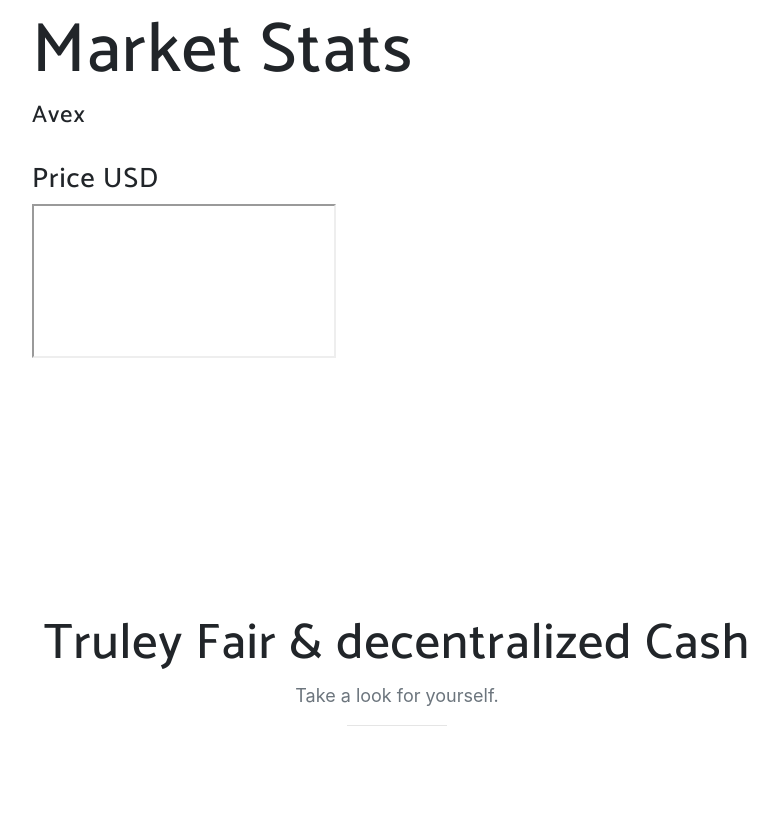
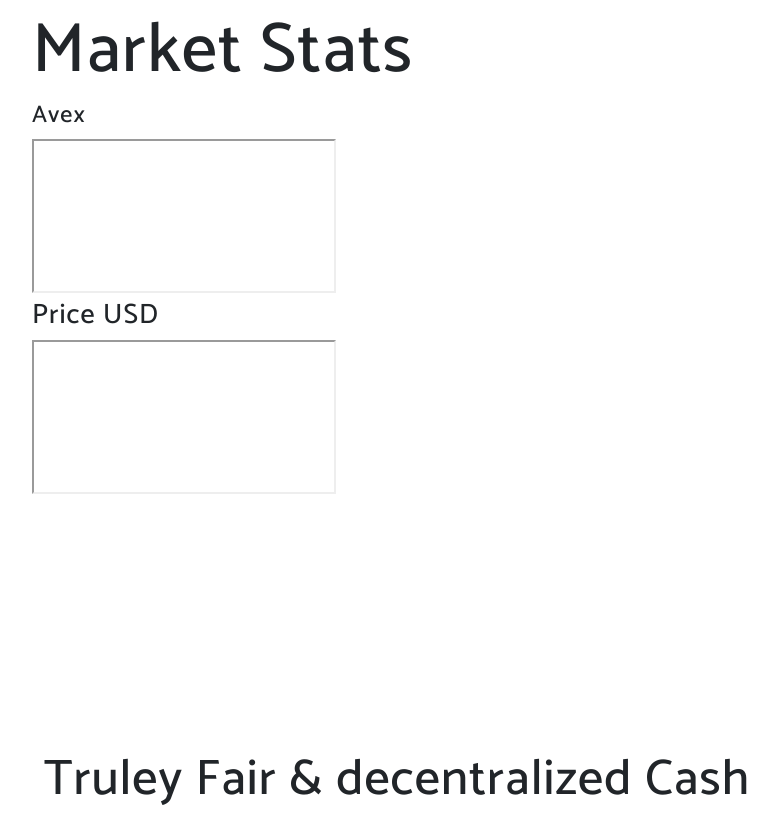
Before and after one commit to avrio-project/avriowebsite, a website with bundled scripts: page index.html in a window 1280 px wide. Shown: the part 940-1755 px from the top of the page, without its empty margins (243-1021 px from the left). Built offline with nearby package versions, Linux system fonts and the light colour scheme; no server answers; a web font is replaced by a local one.

Commit message:
Update index.html

```diff
--- a/index.html
+++ b/index.html
@@ -84,7 +84,7 @@
         <div class="col-md-8 mx-auto">
           <h2 class="section-heading">Market Stats</h2>
           <h4>Avex</h3>
-          <div id="graph"></div>
+          <iframe id="graph"></iframe>
           <br>
           <h3>Price USD</h3>
           <iframe id="priceusd"></iframe>
```
